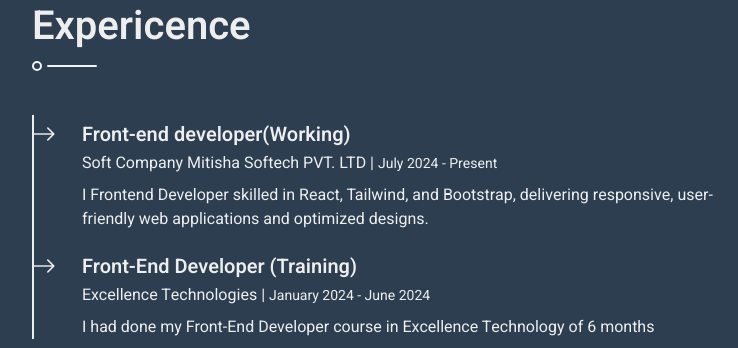
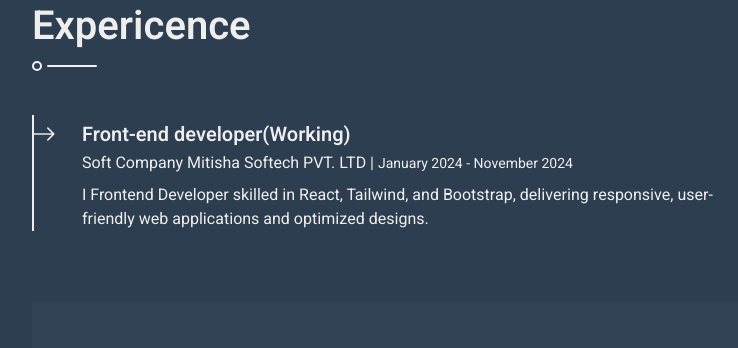
Before and after one commit to Umesh-Sharma7/MyPortfolio, a plain HTML site: page index.html in a window 1280 px wide. Shown: the part 1032-1380 px from the top of the page, without its empty margins (438-1176 px from the left). Drawn offline with nearby package versions, Linux system fonts and the light colour scheme.

Commit message:
exp changed

```diff
--- a/index.html
+++ b/index.html
@@ -191,16 +191,16 @@
                                 <span class="bi bi-arrow-right fs-4 text-light position-absolute" style="top: -5px; left: -50px;"></span>
                                 <h5 class="mb-1">Front-end developer(Working)
                                 </h5>
-                                <p class="mb-2">Soft Company Mitisha Softech PVT. LTD   | <small>July 2024 - Present </small></p>
+                                <p class="mb-2">Soft Company Mitisha Softech PVT. LTD   | <small>January 2024 - November 2024 </small></p>
                                 <p>I Frontend Developer skilled in React, Tailwind, and Bootstrap, delivering responsive, user-friendly web applications and optimized designs.  </p>
                             </div>
-                            <div class="position-relative mb-4">
+                            <!-- <div class="position-relative mb-4">
                                 <span class="bi bi-arrow-right fs-4 text-light position-absolute" style="top: -5px; left: -50px;"></span>
                                 <h5 class="mb-1"> Front-End Developer (Training)</h5>
                                 <p class="mb-2"> Excellence Technologies | <small>January 2024 - June 2024
                                 </small></p>
                                 <p>I had done my Front-End Developer course  in Excellence Technology of 6 months</p>
-                            </div>
+                            </div> -->
 
                         </div>
                     </section>
```
